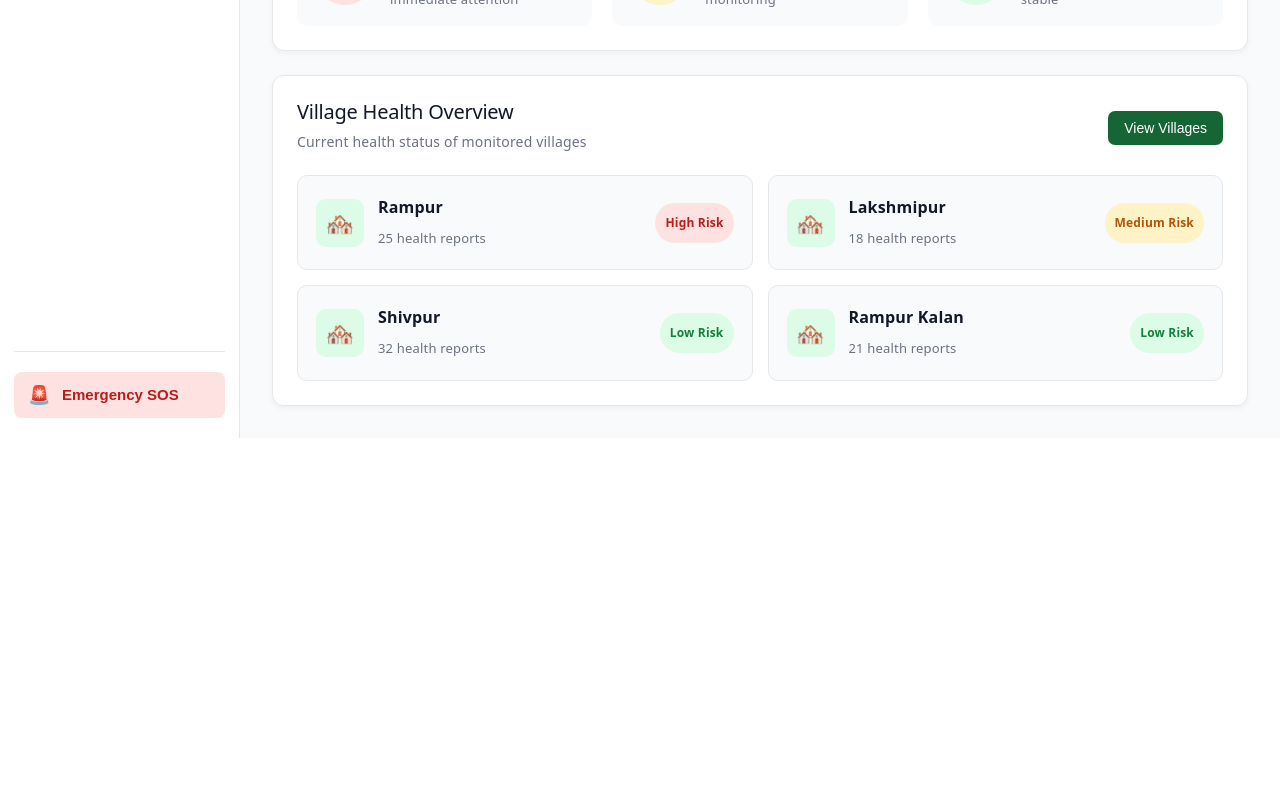
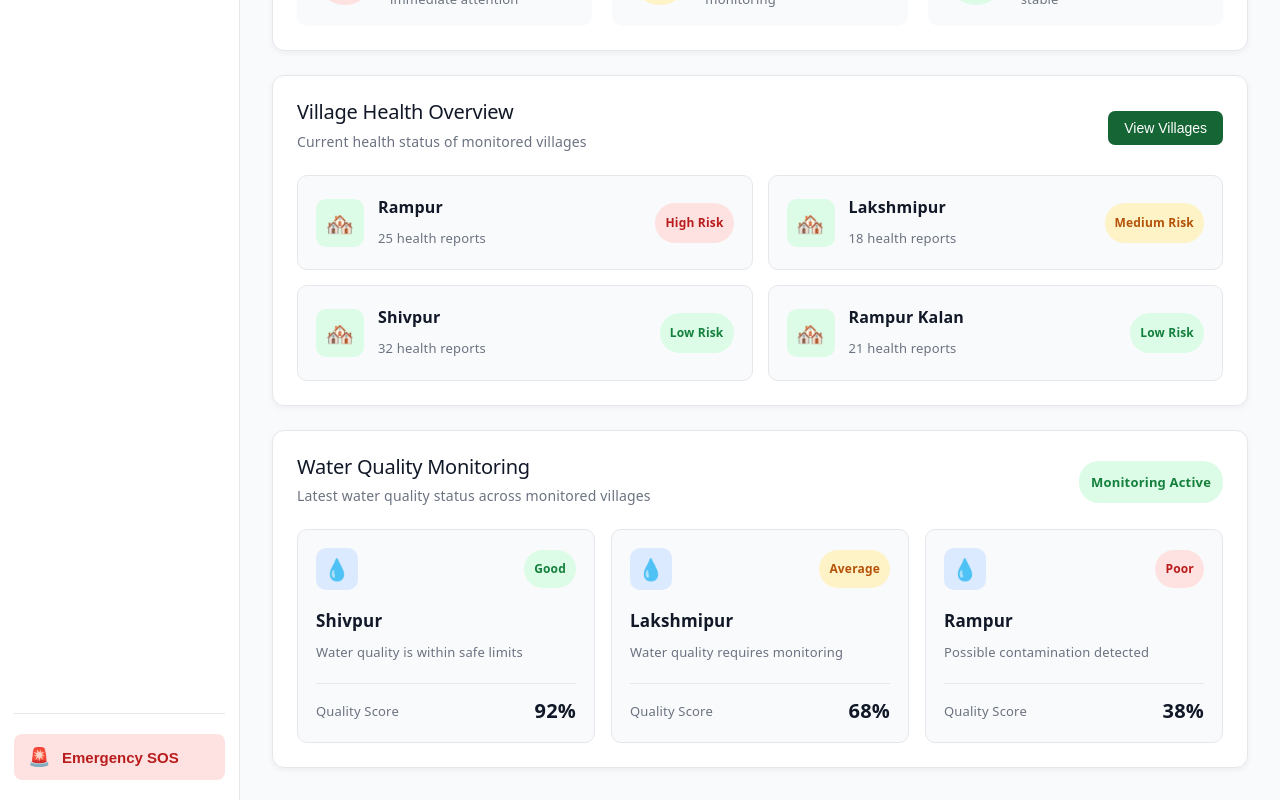
Before and after one commit to Vikashkumar920/Smart-Community-Health-Monitoring-System, a React (Vite) app in the folder frontend/: page / in a window 1280 px wide. Shown: the part 1380-2180 px from the top of the page. Before the commit the page ends 1818 px from the top, so only its background shows below. Built offline with nearby package versions, Linux system fonts and the light colour scheme.

Commit message:
Add water quality monitoring

```diff
--- a/frontend/src/App.jsx
+++ b/frontend/src/App.jsx
@@ -6,6 +6,7 @@ import HealthSummary from './components/HealthSummary/HealthSummary'
 import RecentReports from './components/RecentReports/RecentReports'
 import RiskOverview from './components/RiskOverview/RiskOverview'
 import VillageOverview from './components/VillageOverview/VillageOverview'
+import WaterQuality from './components/WaterQuality/WaterQuality'
 
 function App() {
   return (
@@ -64,6 +65,8 @@ function App() {
           <RiskOverview />
 
           <VillageOverview />
+
+          <WaterQuality />
         </main>
       </div>
     </>
--- /dev/null
+++ b/frontend/src/components/WaterQuality/WaterQuality.css
@@ -0,0 +1,135 @@
+.water-quality {
+  background: #ffffff;
+  border: 1px solid #e5e7eb;
+  border-radius: 12px;
+  padding: 24px;
+  margin-top: 24px;
+  box-shadow: 0 2px 6px rgba(0, 0, 0, 0.05);
+}
+
+.water-header {
+  display: flex;
+  justify-content: space-between;
+  align-items: center;
+  margin-bottom: 20px;
+}
+
+.water-header h2 {
+  margin: 0 0 5px;
+  font-size: 20px;
+  color: #111827;
+}
+
+.water-header p {
+  margin: 0;
+  color: #6b7280;
+  font-size: 14px;
+}
+
+.water-status {
+  background: #dcfce7;
+  color: #15803d;
+  padding: 8px 12px;
+  border-radius: 20px;
+  font-size: 13px;
+  font-weight: 600;
+}
+
+.water-grid {
+  display: grid;
+  grid-template-columns: repeat(3, 1fr);
+  gap: 16px;
+}
+
+.water-card {
+  background: #f9fafb;
+  border: 1px solid #e5e7eb;
+  border-radius: 10px;
+  padding: 18px;
+}
+
+.water-card-top {
+  display: flex;
+  justify-content: space-between;
+  align-items: center;
+}
+
+.water-icon {
+  width: 42px;
+  height: 42px;
+  display: flex;
+  align-items: center;
+  justify-content: center;
+  background: #dbeafe;
+  border-radius: 10px;
+  font-size: 21px;
+}
+
+.quality-good,
+.quality-medium,
+.quality-poor {
+  padding: 6px 10px;
+  border-radius: 20px;
+  font-size: 12px;
+  font-weight: 600;
+}
+
+.quality-good {
+  background: #dcfce7;
+  color: #15803d;
+}
+
+.quality-medium {
+  background: #fef3c7;
+  color: #b45309;
+}
+
+.quality-poor {
+  background: #fee2e2;
+  color: #b91c1c;
+}
+
+.water-card h3 {
+  margin: 18px 0 5px;
+  color: #111827;
+  font-size: 17px;
+}
+
+.water-card p {
+  margin: 0;
+  color: #6b7280;
+  font-size: 13px;
+}
+
+.water-value {
+  display: flex;
+  justify-content: space-between;
+  align-items: center;
+  margin-top: 18px;
+  padding-top: 14px;
+  border-top: 1px solid #e5e7eb;
+}
+
+.water-value span {
+  color: #6b7280;
+  font-size: 13px;
+}
+
+.water-value strong {
+  color: #111827;
+  font-size: 20px;
+}
+
+@media (max-width: 900px) {
+  .water-grid {
+    grid-template-columns: 1fr;
+  }
+}
+
+@media (max-width: 700px) {
+  .water-header {
+    flex-direction: column;
+    align-items: flex-start;
+    gap: 15px;
+  }
+}
--- /dev/null
+++ b/frontend/src/components/WaterQuality/WaterQuality.jsx
@@ -0,0 +1,67 @@
+import './WaterQuality.css'
+
+function WaterQuality() {
+  return (
+    <section className="water-quality">
+      <div className="water-header">
+        <div>
+          <h2>Water Quality Monitoring</h2>
+          <p>Latest water quality status across monitored villages</p>
+        </div>
+
+        <span className="water-status">
+          Monitoring Active
+        </span>
+      </div>
+
+      <div className="water-grid">
+        <div className="water-card">
+          <div className="water-card-top">
+            <span className="water-icon">💧</span>
+            <span className="quality-good">Good</span>
+          </div>
+
+          <h3>Shivpur</h3>
+          <p>Water quality is within safe limits</p>
+
+          <div className="water-value">
+            <span>Quality Score</span>
+            <strong>92%</strong>
+          </div>
+        </div>
+
+        <div className="water-card">
+          <div className="water-card-top">
+            <span className="water-icon">💧</span>
+            <span className="quality-medium">Average</span>
+          </div>
+
+          <h3>Lakshmipur</h3>
+          <p>Water quality requires monitoring</p>
+
+          <div className="water-value">
+            <span>Quality Score</span>
+            <strong>68%</strong>
+          </div>
+        </div>
+
+        <div className="water-card">
+          <div className="water-card-top">
+            <span className="water-icon">💧</span>
+            <span className="quality-poor">Poor</span>
+          </div>
+
+          <h3>Rampur</h3>
+          <p>Possible contamination detected</p>
+
+          <div className="water-value">
+            <span>Quality Score</span>
+            <strong>38%</strong>
+          </div>
+        </div>
+      </div>
+    </section>
+  )
+}
+
+export default WaterQuality
```
